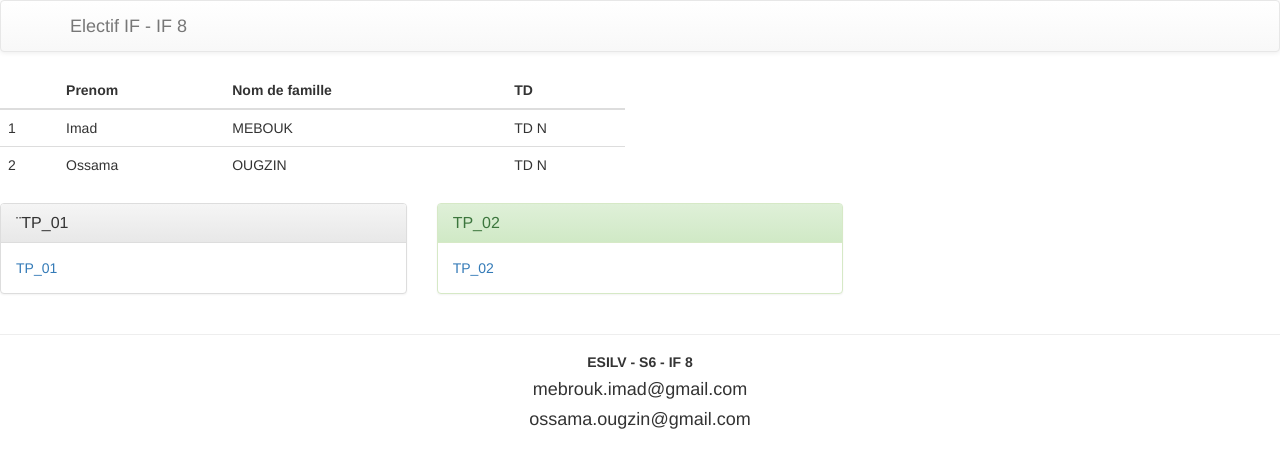
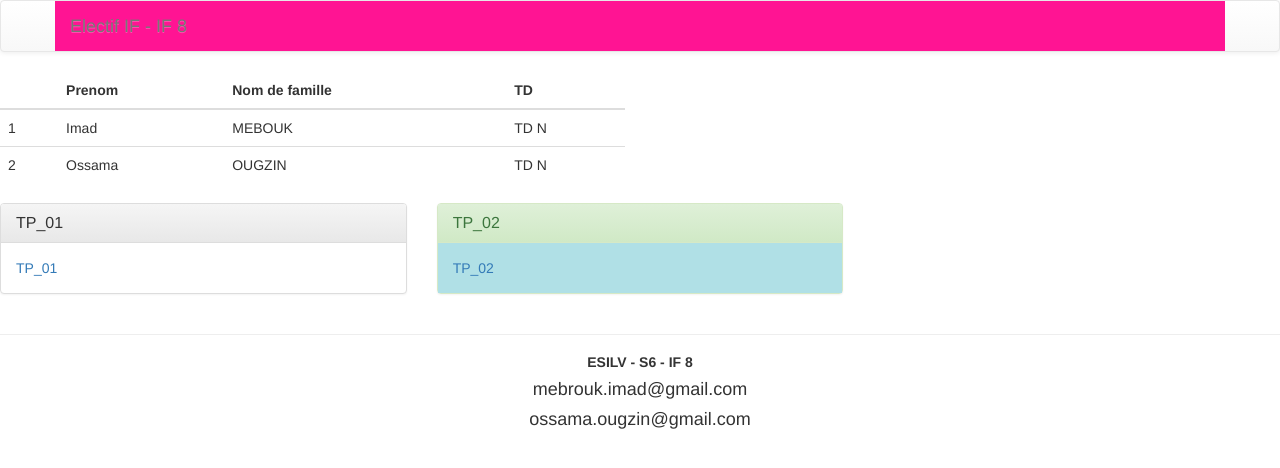
Before and after one commit to ossama95/ossama95.github.io, a plain HTML site: page index.html in a window 1280 px wide. Drawn offline with nearby package versions, Linux system fonts and the light colour scheme; no server answers.

Commit message:
new
neww

```diff
--- a/index.html
+++ b/index.html
@@ -14,8 +14,8 @@
 <script src="https://maxcdn.bootstrapcdn.com/bootstrap/3.3.7/js/bootstrap.min.js" integrity="sha384-Tc5IQib027qvyjSMfHjOMaLkfuWVxZxUPnCJA7l2mCWNIpG9mGCD8wGNIcPD7Txa" crossorigin="anonymous"></script>
 
 <nav class="navbar navbar-default">
-        <div class="container">
-          <div class="navbar-header">
+        <div class="container" style="background-color: DeepPink ">
+          <div class="navbar-header" >
             <a class="navbar-brand">Electif IF - IF 8</a>
           </div>
           <div class="navbar-collapse collapse">
@@ -70,11 +70,11 @@
 
       <div class="row">
         <div class="col-sm-4">
-          <div class="panel panel-default">
-            <div class="panel-heading">
-              <h3 class="panel-title">¨TP_01</h3>
+          <div class="panel panel-default" >
+            <div class="panel-heading" >
+              <h3 class="panel-title">TP_01</h3>
             </div>
-            <div class="panel-body">
+            <div class="panel-body" >
               <a href="bitcoin\TP_01.html">TP_01</a>
             </div>
           </div>
@@ -84,7 +84,7 @@
             <div class="panel-heading">
               <h3 class="panel-title">TP_02</h3>
             </div>
-            <div class="panel-body">
+            <div class="panel-body" style="background-color: powderblue">
               <a href="">TP_02</a>
             </div>
           </div>
```
Also changed, not shown: bitcoin/TP_01.html (+5 -5 lines).
